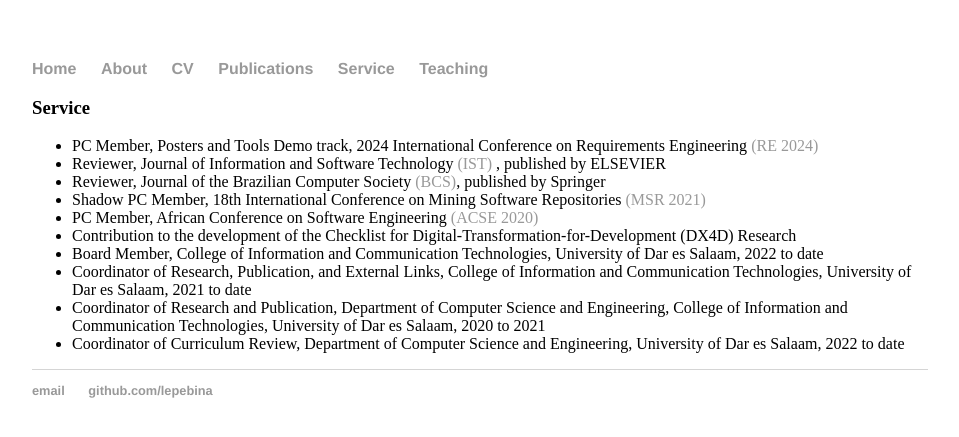
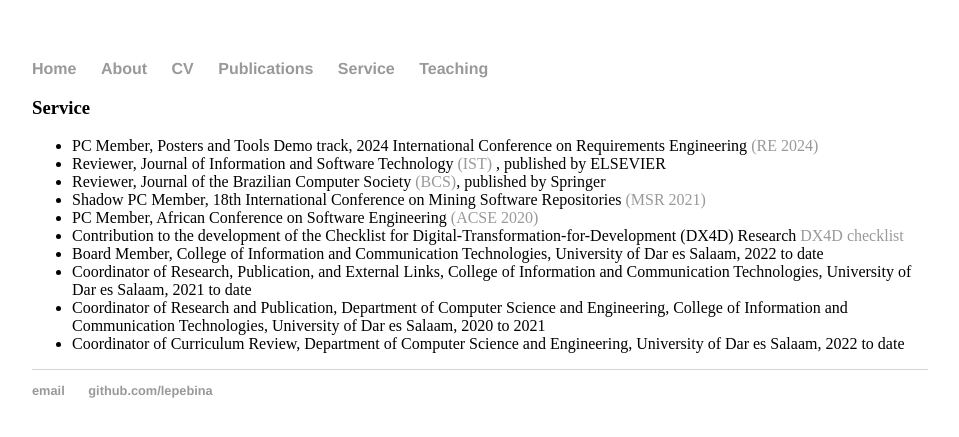
Before and after one commit to lepebina/lepebina.github.io, a Jekyll site: the page built from service.html, in a window 1280 px wide. Shown: the top 437 px of the page, without its empty margins (160-1119 px from the left). Built offline with Jekyll 4.4.1, drawn with Linux system fonts in a browser that asks for light colours.

Commit message:
Update service.html

```diff
--- a/service.html
+++ b/service.html
@@ -10,7 +10,7 @@
 	        		<li>Reviewer, Journal of the Brazilian Computer Society <a href="https://journal-bcs.springeropen.com/">(BCS)</a>, published by Springer</li>
 			      <li>Shadow PC Member, 18th International Conference on Mining Software Repositories<a href="https://2021.msrconf.org/"> (MSR 2021)</a></li>
 			      <li>PC Member, African Conference on Software Engineering <a href="http://bright.ug/acse/2020/?fbclid=IwAR3F1qWbwjlIUMw1_wmaMRDnkn2BdrkyIfll1h7VAl_oi0vsjCINz4rGu2o">(ACSE 2020)</a></li>
-                              <li>Contribution to the development of the Checklist for Digital-Transformation-for-Development (DX4D) Research <a href="https://blog.gdi.manchester.ac.uk/checklist-for-digital-transformation-for-development-dx4d-research/"></a></li>
+                              <li>Contribution to the development of the Checklist for Digital-Transformation-for-Development (DX4D) Research <a href="https://blog.gdi.manchester.ac.uk/checklist-for-digital-transformation-for-development-dx4d-research/">DX4D checklist</a></li>
                                <li>Board Member, College of Information and Communication Technologies, University of Dar es Salaam, 2022 to date</li>
 			      <li>Coordinator of Research, Publication, and External Links, College of Information and Communication Technologies, University of Dar es Salaam, 2021 to date</li>
                               <li>Coordinator of Research and Publication, Department of Computer Science and Engineering, College of Information and Communication Technologies, University of Dar es Salaam, 2020 to 2021</li>
```
